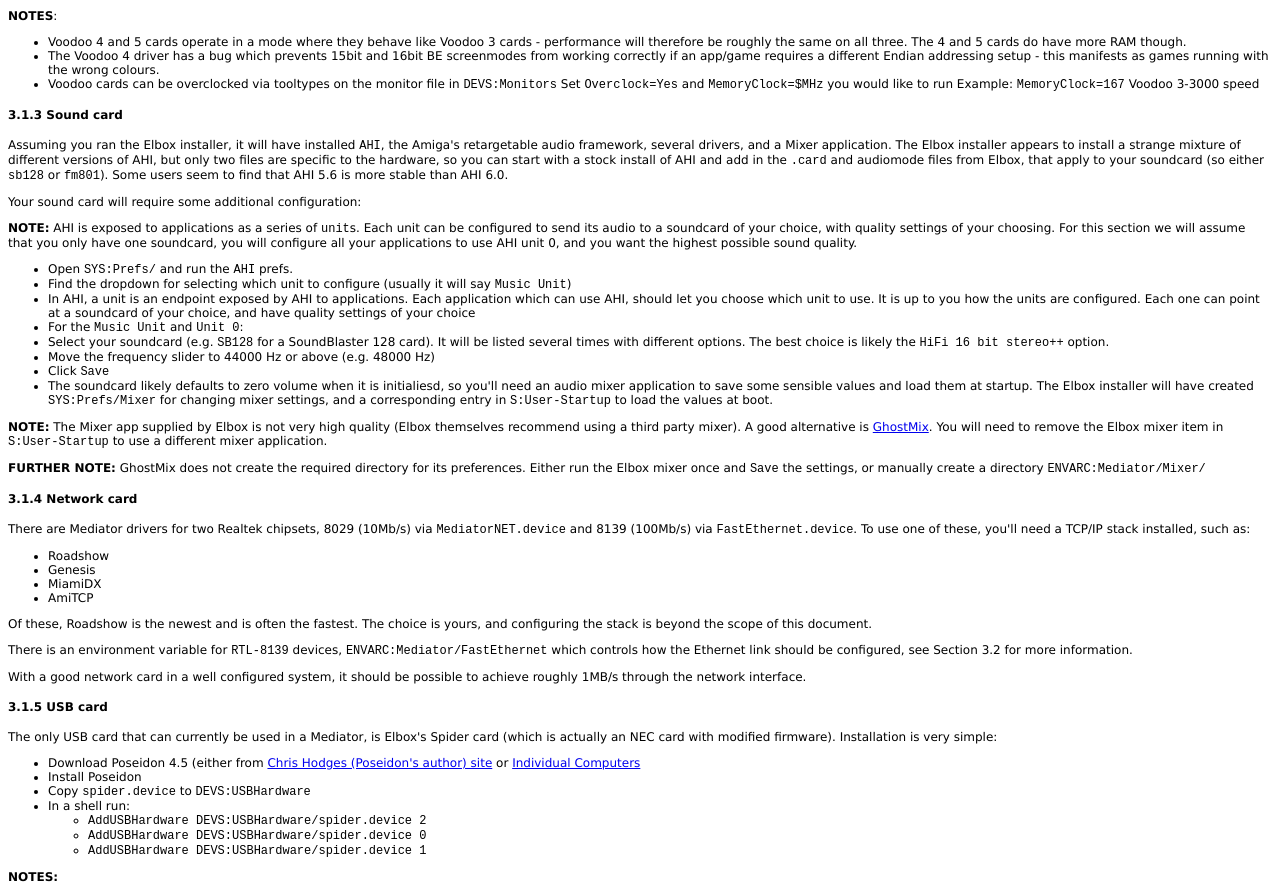
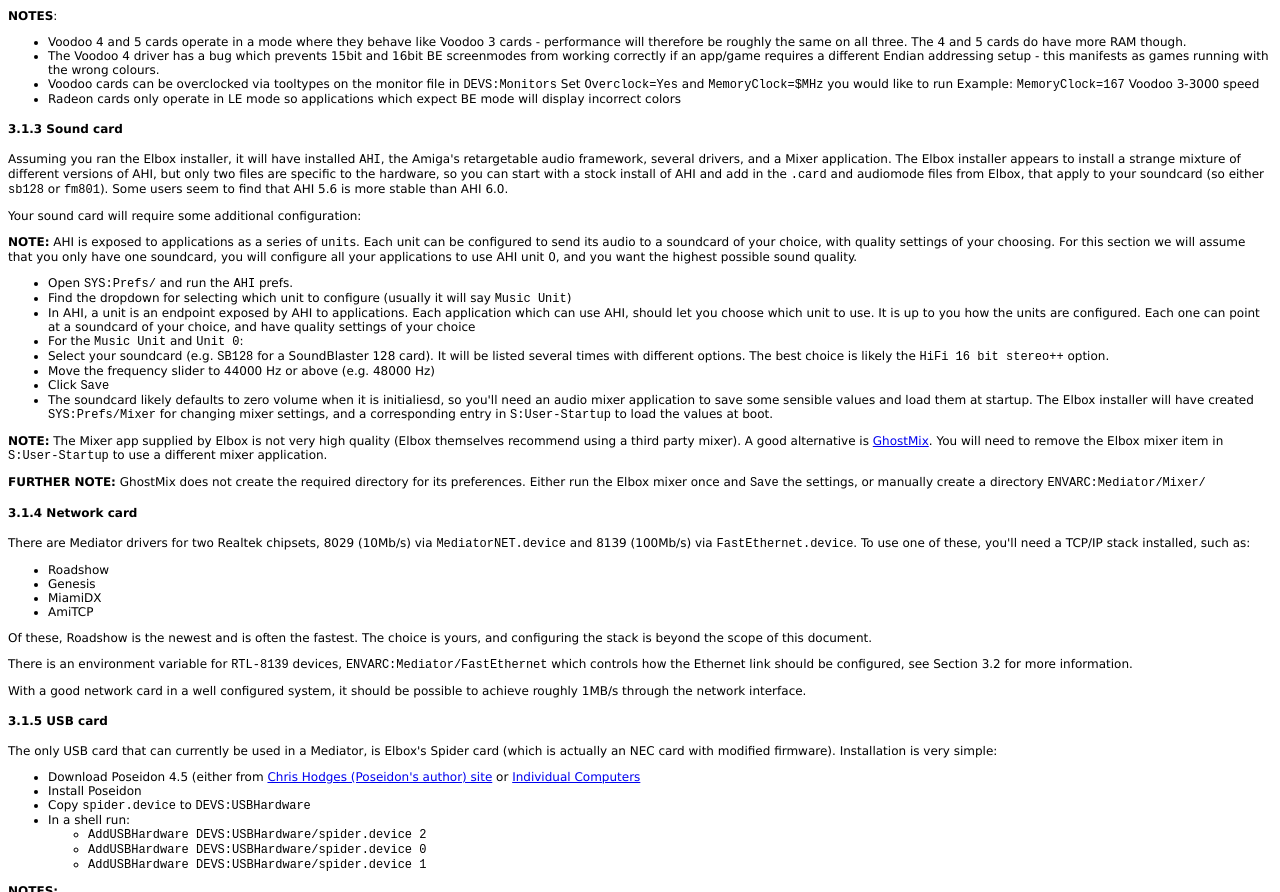
Before and after one commit to Mediators/mediators.github.io, a plain HTML site: page index.html in a window 1280 px wide. Shown: the part 3274-4166 px from the top of the page. Drawn offline with Linux system fonts and the light colour scheme.

Commit message:
Update index.html

```diff
--- a/index.html
+++ b/index.html
@@ -220,6 +220,7 @@ A nicely formatted PDF version is available from: <a href="https://mediators.git
 <li>Voodoo 4 and 5 cards operate in a mode where they behave like Voodoo 3 cards - performance will therefore be roughly the same on all three. The 4 and 5 cards do have more RAM though.</li>
 <li>The Voodoo 4 driver has a bug which prevents 15bit and 16bit BE screenmodes from working correctly if an app/game requires a different Endian addressing setup - this manifests as games running with the wrong colours.</li>
 <li>Voodoo cards can be overclocked via tooltypes on the monitor file in <code>DEVS:Monitors</code> Set <code>Overclock=Yes</code>  and <code>MemoryClock=$MHz</code> you would like to run  Example: <code>MemoryClock=167</code> Voodoo 3-3000 speed</li>
+<li>Radeon cards only operate in LE mode so applications which expect BE mode will display incorrect colors</li>
 </ul>
 <h4 id="sound-card">3.1.3 Sound card</h4>
 <p>Assuming you ran the Elbox installer, it will have installed <code>AHI</code>, the Amiga's retargetable audio framework, several drivers, and a Mixer application. The Elbox installer appears to install a strange mixture of different versions of AHI, but only two files are specific to the hardware, so you can start with a stock install of AHI and add in the <code>.card</code> and audiomode files from Elbox, that apply to your soundcard (so either <code>sb128</code> or <code>fm801</code>). Some users seem to find that AHI 5.6 is more stable than AHI 6.0.</p>
```
